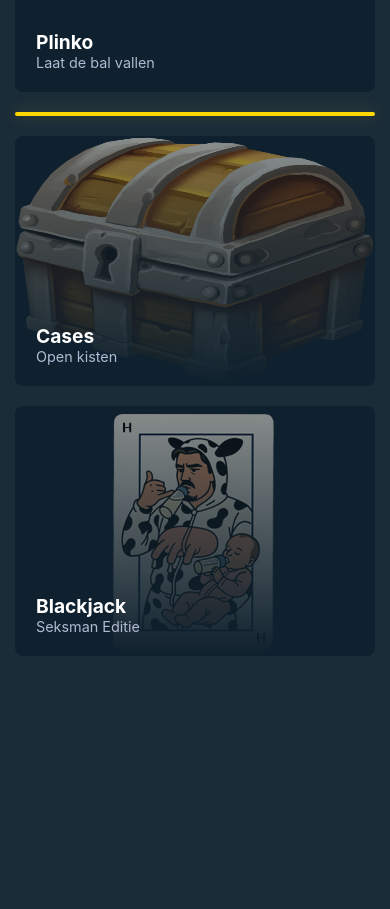
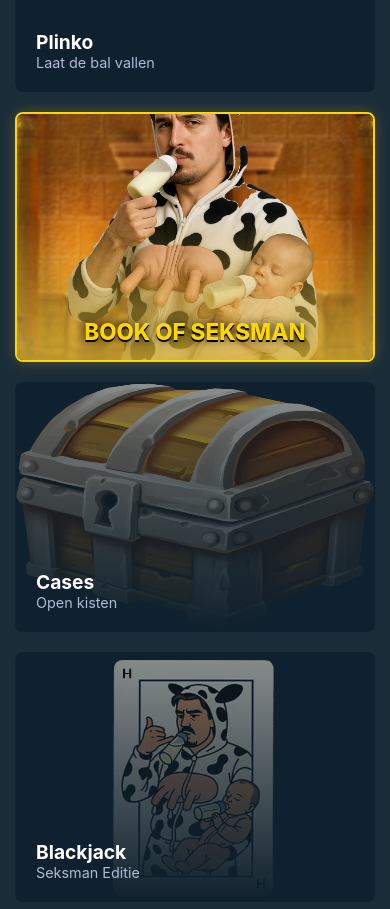
Before and after one commit to De64w/seksman-casino, a plain HTML site: page index.html in a window 390 px wide. Shown: the part 934-1843 px from the top of the page. Before the commit the page ends 1605 px from the top, so only its background shows below. Drawn offline with Linux system fonts and the light colour scheme.

Commit message:
Fix slots card height mobile

```diff
--- a/style.css
+++ b/style.css
@@ -1570,12 +1570,16 @@ button {
 .btn-spin:disabled { background: #555; border-color: #333; box-shadow: none; cursor: not-allowed; }
 
 /* --- 5. HOMEPAGE CARD STYLING --- */
+/* --- 5. HOMEPAGE CARD STYLING --- */
 .card-slots {
     position: relative;
     border: 2px solid #ffd700;
     box-shadow: 0 0 15px rgba(212, 175, 55, 0.3);
     overflow: hidden;
-    height: 100%;
+
+    /* HIER ZAT DE FOUT: */
+    height: 250px; /* Was 100%, moet 250px zijn! */
+
     display: flex;
     padding: 0 !important;
 }
```
